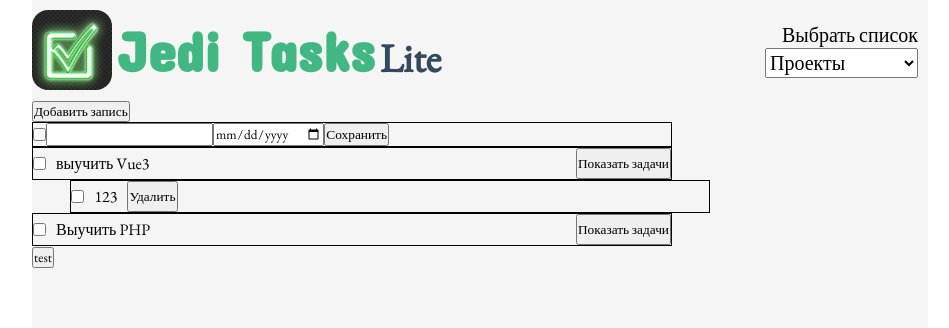
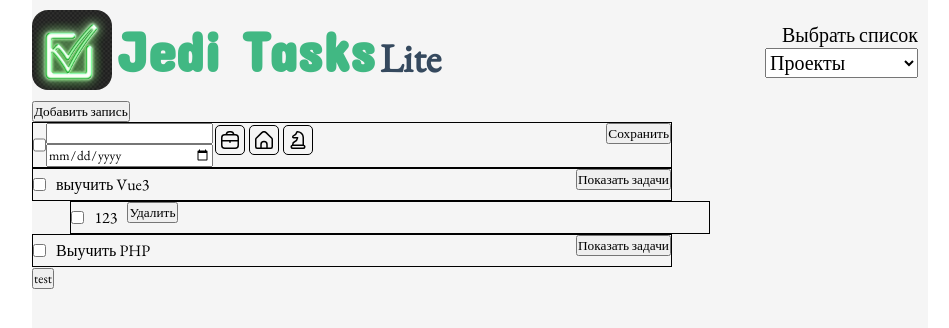
Before and after one commit to StrekhaIgor/JediTasksLite, a Vue app: page / in a window 1280 px wide. Both pictures are taken after a click on the button "Добавить запись". Shown: the top 328 px of the page, without its empty margins (160-1109 px from the left). Built offline with nearby package versions, Linux system fonts and the light colour scheme.

Commit message:
add change type task mechanic

```diff
--- a/src/App.vue
+++ b/src/App.vue
@@ -194,6 +194,10 @@ import TaskList from './components/TaskList.vue';
       },
       sortTasks() {
         this.taskLists[0].tasks.sort((a, b) => a.executeDate - b.executeDate);
+      },
+      setTypeTask(taskListId, taskId, value) {
+        let targetTask = this.getTargetTask(taskListId, taskId);
+        targetTask.typeTask = value;
       }
     },
     mounted() {
@@ -218,7 +222,8 @@ import TaskList from './components/TaskList.vue';
   @change-edit-sub-task="changeEditSubTask"
   @change-visible-sub-tasks="changeVisibleSubTasks"
   @delete-sub-task="deleteSubTask"
-  @generateStartSubTask="generateStartSubTask" />
+  @generateStartSubTask="generateStartSubTask"
+  @set-type-task="setTypeTask" />
   <button @click="sortTasks">test</button>
 </template>
 
--- a/src/components/Task.vue
+++ b/src/components/Task.vue
@@ -10,7 +10,8 @@ export default {
         'moveTaskToProjects',
         'setExecuteDate',
         'changeVisibleSubTasks',
-        'generateStartSubTask'
+        'generateStartSubTask',
+        'setTypeTask'
     ],
     computed: {
         date: {
@@ -45,6 +46,8 @@ export default {
                     return '/src/components/icons/homeTask.svg';
                 case 'hobbie':
                     return '/src/components/icons/hobbieTask1.svg';
+                case 'job':
+                    return '/src/components/icons/jobTask.svg';
                 default: return '';
             }
         }
@@ -73,28 +76,55 @@ export default {
 
 <div class="container-task" v-if="!task.isEdit">
     <input type="checkbox" v-model="task.isDone">
-    <div class="task-date-wrapper">
-        <p @click="$emit('changeEditTask')"
+    <div class="task-date-wrapper"
+    @click="$emit('changeEditTask')">
+        <p
         :class="{ done: task.isDone}">{{ task.value }}</p>
         <p v-if="this.task.executeDate">
             {{ this.executeDate }}
         </p>
     </div>
-    <div class="container-type-task-icon">
+    <div class="container-type-task-icon"
+    @click="$emit('changeEditTask')">
         <img :src="srcIconTypeTask"
-        class="type-icon"
+        class="type-icon picked"
         v-if="this.task.typeTask"
         :title="this.task.typeTask">
     </div>
-    <button @click="$emit('moveTaskToProjects')" v-if="taskListId !== 2">В проекты</button>
-    <button v-else @click="this.$emit('changeVisibleSubTasks', task.id)">Показать задачи</button>
+    <button
+    @click="$emit('moveTaskToProjects')"
+    v-if="taskListId !== 2"
+    class="button-to-project"
+    >В проекты</button>
+    <button
+    v-else
+    @click="this.$emit('changeVisibleSubTasks', task.id)"
+    >Показать задачи</button>
 </div>
 <div class="container-task" v-if="task.isEdit">
     <input type="checkbox" v-model="task.isDone">
-    <input type="text" v-model="task.value"
-    @blur="changeEditTask"
-    @keyup.enter="changeEditTask">
-    <input type="date" v-model="this.date">
+    <div class="task-date-wrapper">
+        <input type="text" v-model="task.value"
+        @keyup.enter="changeEditTask">
+        <input type="date" v-model="this.date">
+    </div>
+    <div class="container-type-task-icon">
+        <img src="/src/components/icons/jobTask.svg"
+        @click="this.$emit('setTypeTask', this.taskListId, task.id, 'job')"
+        class="type-icon"
+        :class="{picked: this.task.typeTask === 'job'}"
+        title="job">
+        <img src="/src/components/icons/homeTask.svg"
+        @click="this.$emit('setTypeTask', this.taskListId, task.id, 'home')"
+        class="type-icon"
+        :class="{picked: this.task.typeTask === 'home'}"
+        title="home">
+        <img src="/src/components/icons/hobbieTask1.svg"
+        @click="this.$emit('setTypeTask', this.taskListId, task.id, 'hobbie')"
+        class="type-icon"
+        :class="{picked: this.task.typeTask === 'hobbie'}"
+        title="hobbie">
+    </div>
     <button @click="changeEditTask">Сохранить</button>
 </div>
 </template>
@@ -126,10 +156,20 @@ p.done {
 }
 
 img.type-icon {
-    width: 24px;
-    height: 24px;
-    margin: 0px;
-    padding: 0px;
+    width: 30px;
+    height: 30px;
+    margin: 2px;
+    padding: 5px;
+    border-radius: 5px;
+    border: 1px solid black;
+}
+
+img.picked {
+    background-color: greenyellow;
+}
+
+button {
+    height: max-content;
 }
 
 </style>
--- a/src/components/TaskList.vue
+++ b/src/components/TaskList.vue
@@ -28,7 +28,8 @@ export default {
         'changeEditSubTask',
         'changeVisibleSubTasks',
         'deleteSubTask',
-        'generateStartSubTask'
+        'generateStartSubTask',
+        'setTypeTask'
     ],
     methods: {
         createNewList() {
@@ -54,6 +55,9 @@ export default {
         },
         generateStartSubTask(projectId, message) {
             this.$emit('generateStartSubTask', projectId, message);
+        },
+        setTypeTask(taskListId, taskId, value) {
+            this.$emit('setTypeTask', taskListId, taskId, value);
         }
     }
 }
@@ -77,7 +81,8 @@ export default {
         @move-task-to-projects="$emit('moveTaskToProjects', selectedList.id, task.id)"
         @set-execute-date="setExecuteDate"
         @change-visible-sub-tasks="changeVisibleSubTasks"
-        @generate-start-sub-task="generateStartSubTask" />
+        @generate-start-sub-task="generateStartSubTask"
+        @set-type-task="setTypeTask" />
         <template v-if="selectedList.id === 2 && task.isShowSubTasks">
             <sub-tasks
             :sub-tasks="task.subTasks"
```
